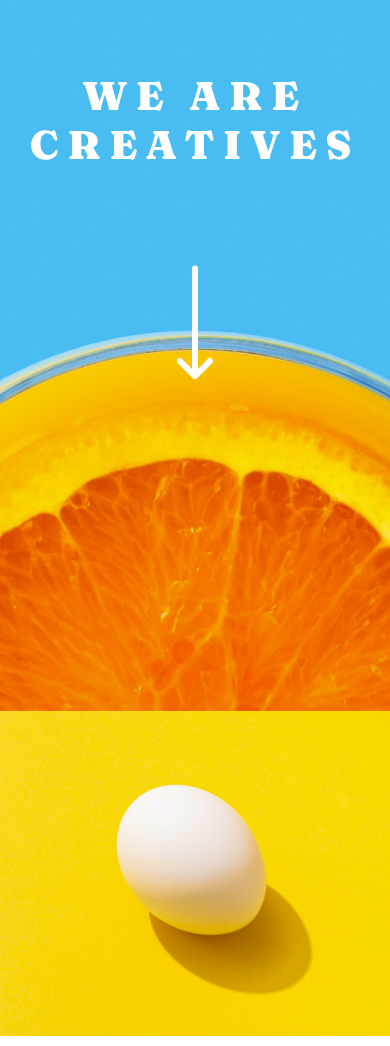
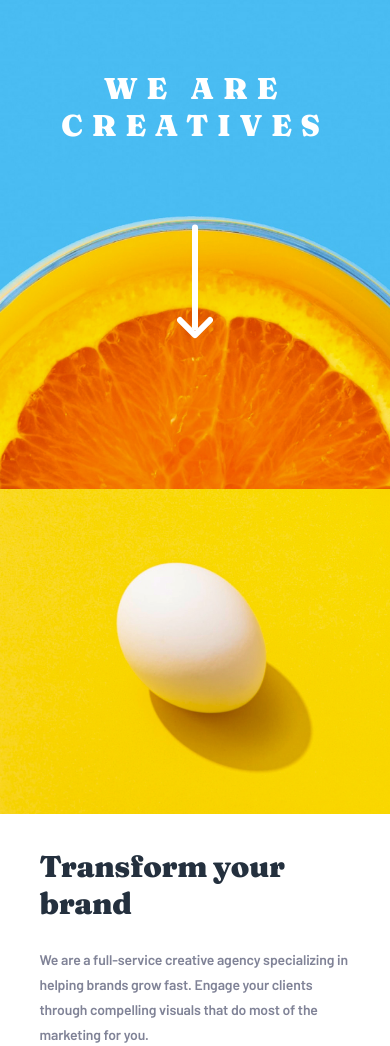
Before and after one commit to rabonas/sunny-side, a plain HTML site: page index.html in a window 390 px wide. Shown: the part 74-1120 px from the top of the page. Drawn offline with Linux system fonts and the light colour scheme; files whose address does not match are found by name.

Commit message:
3 changed files added

```diff
--- a/css/responsive.css
+++ b/css/responsive.css
@@ -15,7 +15,7 @@
     }
 
     .about {
-        top: 45%;
+        bottom: 30px;
     }
 
     .coment-column {
@@ -24,12 +24,21 @@
 }
 
 @media (max-width: 767px){
+
+    .intro {
+        padding-bottom: 200px;
+    }
+
     .menu {
         display: block;
     }
 
     .header-link, .header-button {
         display: none;
+    }
+
+    .animation {
+        font-size: 36px;
     }
 
     .column {
@@ -72,10 +81,10 @@
         padding-top: 65px;
         animation: none;
     }
-
+/*
     .about {
         top: 55%;
-    }
+    } */
 
     .resept {
         flex-wrap: wrap;
@@ -88,21 +97,35 @@
 
 @media (max-width: 480px){
 
+    .intro {
+        padding-bottom: 150px;
+    }
+
     .row {
         padding: 34px 20px;
     }
 
     .animation {
-        font-size: 40px;
+        font-size: 30px;
+        margin-bottom: 80px;
     }
 
     .text {
         width: 90%;
+        padding: 35px 20px;
+    }
+
+    .text h2 {
+        font-size: 30px;
+    }
+
+    .text p, .cards-link, .coment-column p {
+        font-size: 14px;
     }
 
     .about {
         width: 250px;
-        top: 28%;
+        /* top: 28%; */
         left: calc(50% - 125px);
     }
 
@@ -113,6 +136,10 @@
     .about p {
         font-size: 14px;
         line-height: 20px;
+    }
+
+    .coment h3 {
+        padding: 0 10px;
     }
 
     .coment-column {
@@ -131,7 +158,15 @@
         margin-bottom: 10px;
     }
 
+    .coment-column span {
+        font-size: 12px;
+    }
+
     .links {
         padding: 64px 0 80px;
     }
+
+    .footer-nav a {
+        padding: 0 18px;
+    }
 }
--- a/css/style.css
+++ b/css/style.css
@@ -2,6 +2,7 @@
 
 body {
     margin: 0;
+    font-family: 'Barlow', sans-serif;
 }
 
 * {
@@ -42,7 +43,7 @@ a {
 }
 
 .header-link {
-    font-family: 'Barlow', sans-serif;
+
     font-size: 18px;
     margin-right: 47px;
     letter-spacing: -0.128571px;
@@ -151,6 +152,7 @@ a {
     font-size: 56px;
     margin: 40px 0 96px;
     text-align: center;
+    padding: 0 10px;
     letter-spacing: 8.75px;
     text-transform: uppercase;
     color: #FFFFFF;
@@ -211,7 +213,6 @@ a {
 }
 
 .text p {
-    font-family: 'Barlow', sans-serif;
     font-weight: 600;
     font-size: 18px;
     margin-bottom: 40px;
@@ -270,7 +271,8 @@ a {
 .about {
     position: absolute;
     width: 340px;
-    top: 58%;
+    top: auto;
+    bottom: 50px;
     left: calc(50% - 170px);
     text-align: center;
 }
@@ -295,7 +297,6 @@ a {
 }
 
 .about p {
-    font-family: 'Barlow', sans-serif;
     line-height: 27px;
     letter-spacing: -0.114286px;
 }
--- a/index.html
+++ b/index.html
@@ -34,10 +34,10 @@
       <span>a</span><span>r</span><span>e</span>
       <span>c</span><span>r</span><span>e</span><span>a</span><span>t</span><span>i</span><span>v</span><span>e</span><span>s</span>
     </h1>
-    <div class="bottom"><img src="./img/bottom.svg" alt="bottom"></div>
+    <a href="#cards" class="bottom"><img src="./img/bottom.svg" alt="bottom"></a>
   </header>
 
-  <section class="cards">
+  <section id="cards">
 
     <div class="cards-row">
       <div class="column">
```
